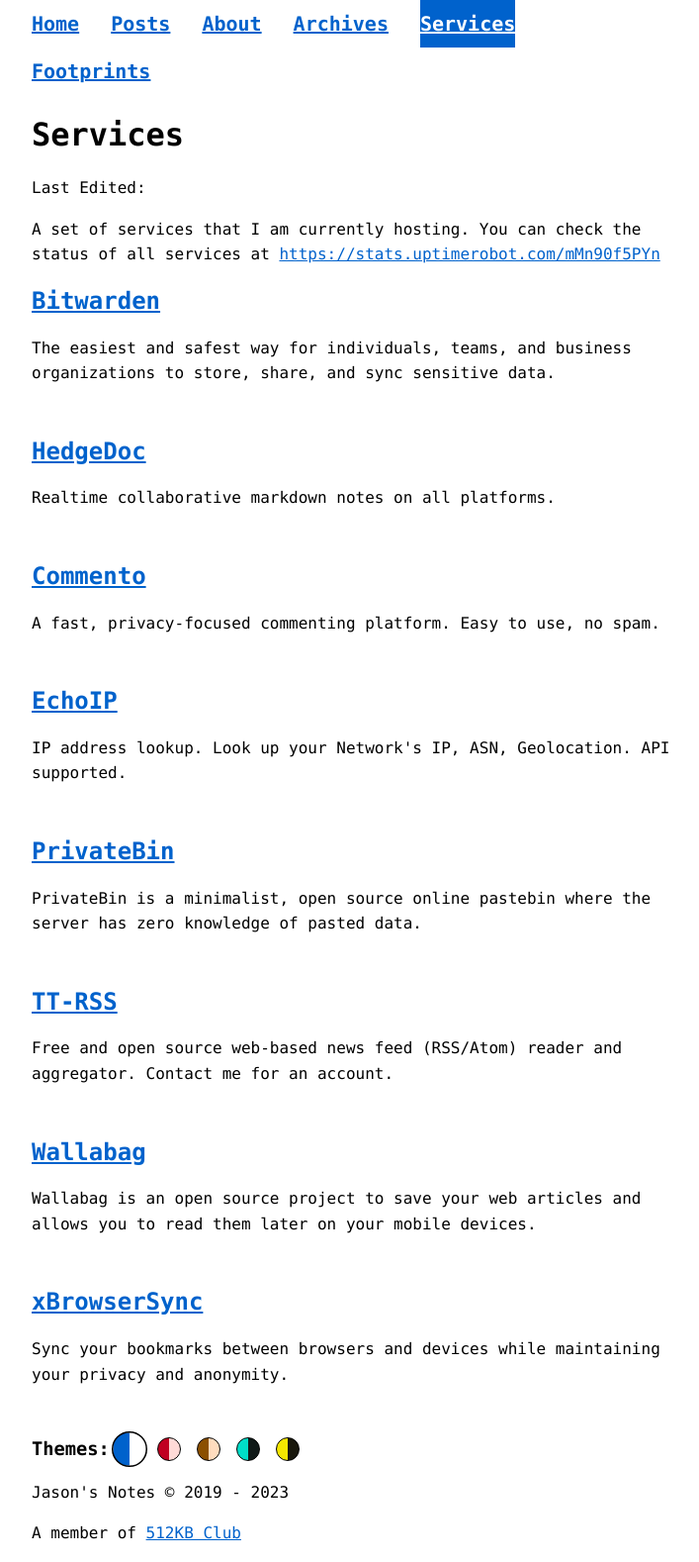
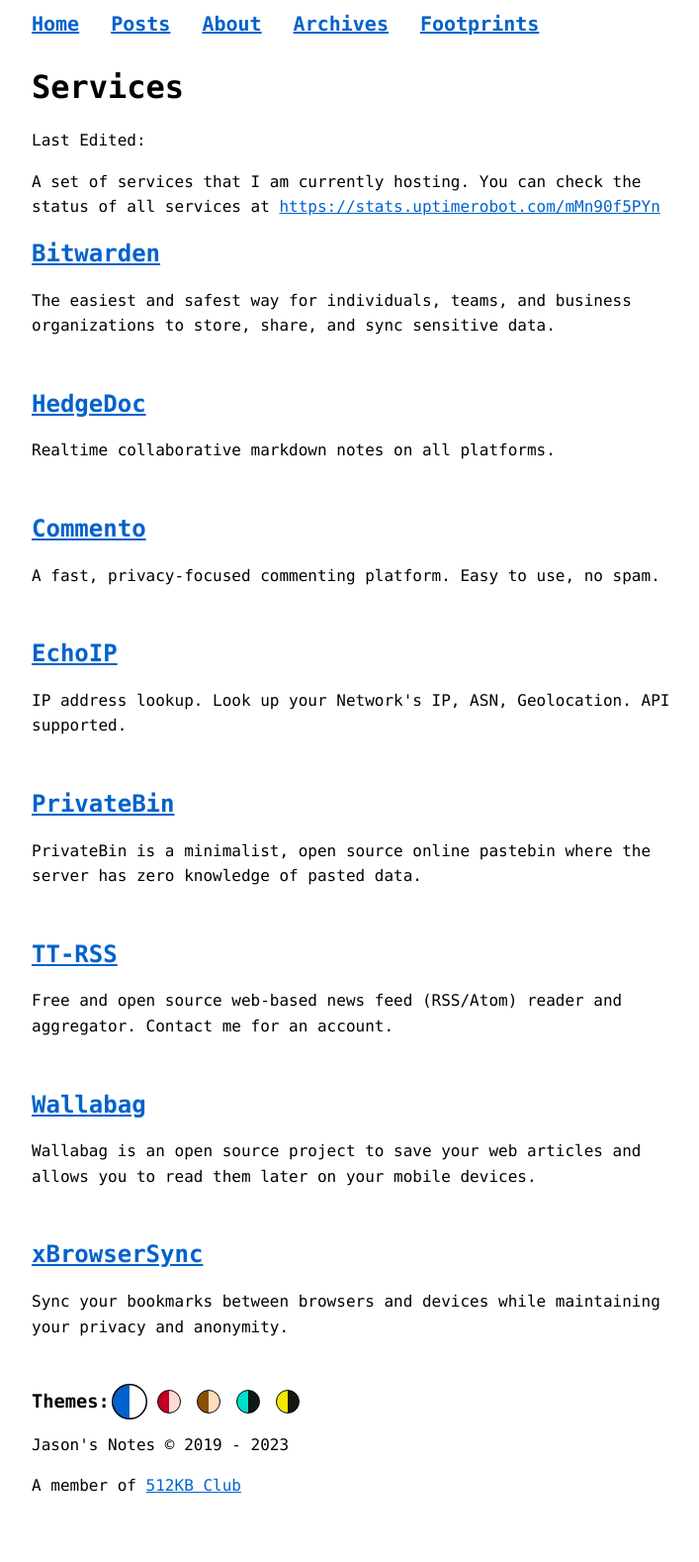
Before and after one commit to jasontthai/jasonthai.me, a Jekyll site: the page built from services.html, in a window 1280 px wide. Shown: the whole page at 99% size, without its empty margins (272-979 px from the left). Built offline with Jekyll 4.4.1, drawn with Linux system fonts in a browser that asks for light colours; after the commit the page ends 1530 px from its top, so only the background shows below that.

Commit message:
remove services page

```diff
--- a/_data/navigation.yml
+++ b/_data/navigation.yml
@@ -1,5 +1,4 @@
 - index.html
 - about.md
 - posts.md
-- services.html
 - visited-places.html
--- a/services.html
+++ b/services.html
@@ -2,6 +2,7 @@
 layout: page
 title: Services
 description: Free services that I hosted
+sitemap: false
 ---
 <p>A set of services that I am currently hosting. You can check the status of all services at
     <a href="https://stats.uptimerobot.com/mMn90f5PYn">https://stats.uptimerobot.com/mMn90f5PYn</a>
```
Also changed, not shown: Gemfile.lock.
